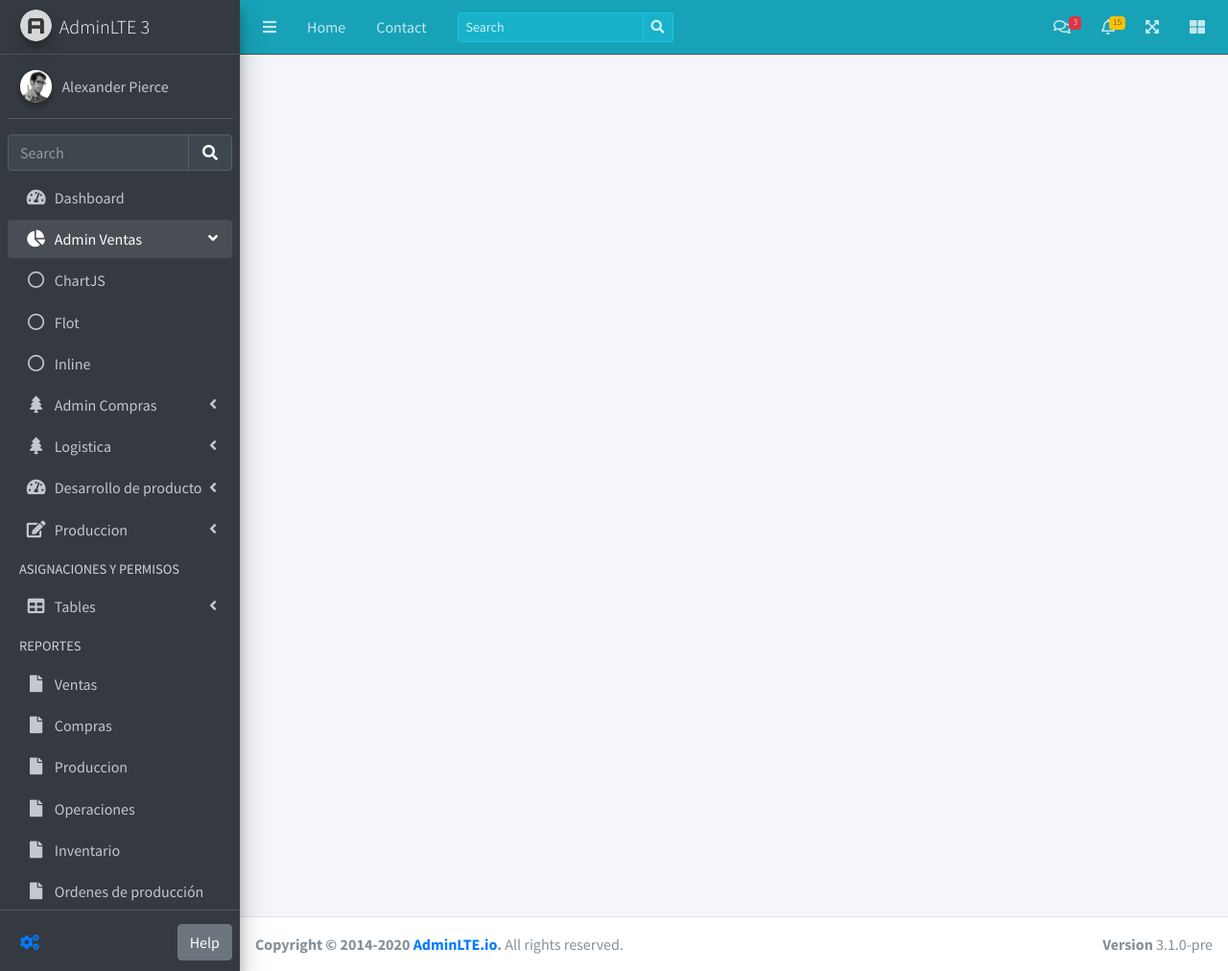
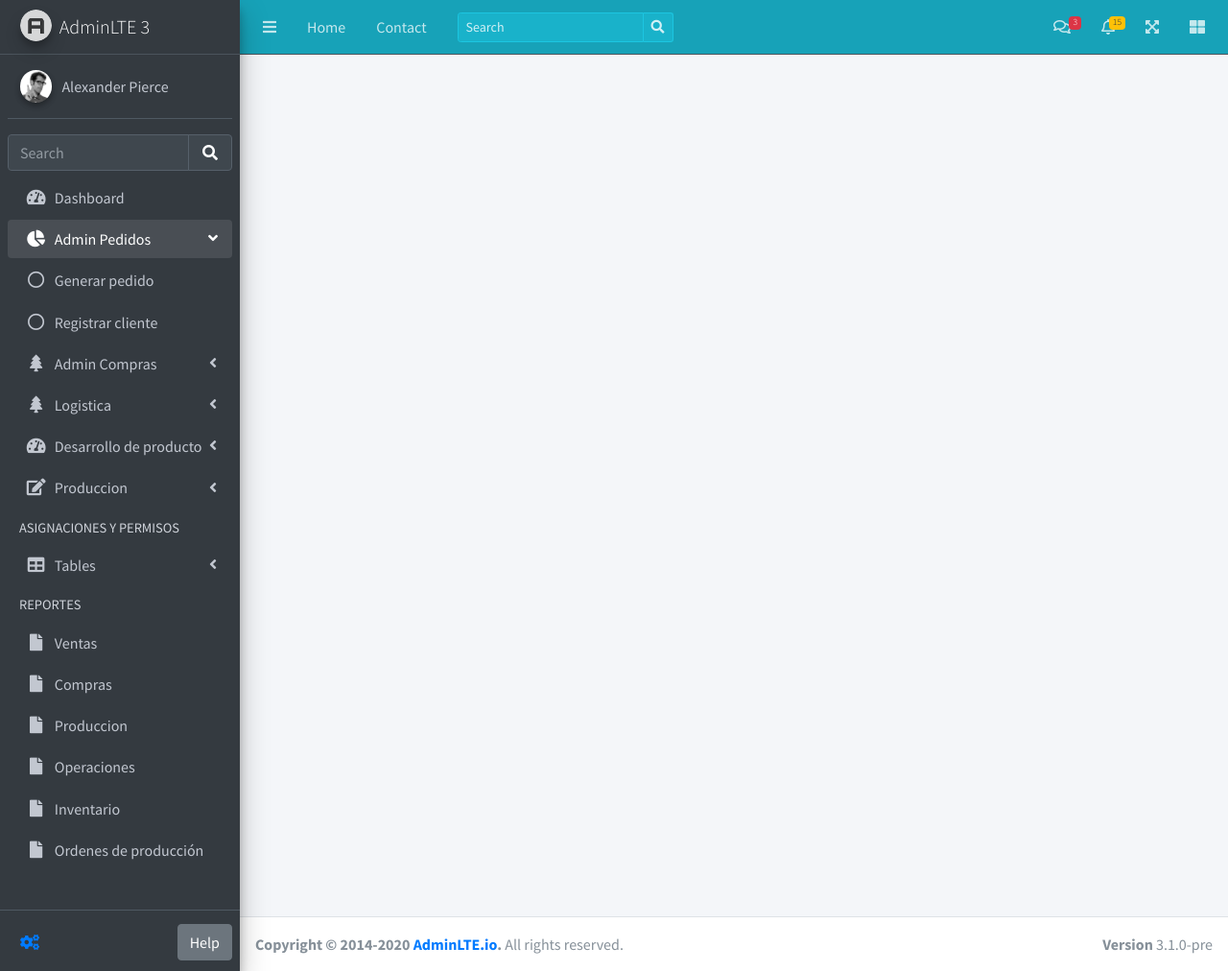
Before and after one commit to freilinjb/kakaroto, a PHP site: page / in a window 1280 px wide, after a click on "Admin Pedidos". Shown: the whole page at 96% size. Run offline with PHP 8.4, Linux system fonts and the light colour scheme; the visitor is signed in with stand-in values (Sample User, id 1); some libraries are stand-ins or nearby versions.

Commit message:
ajustando el submenu de pedidos

```diff
--- a/views/partials/asside.php
+++ b/views/partials/asside.php
@@ -47,7 +47,7 @@
                             <a href="#" class="nav-link">
                                 <i class="nav-icon fas fa-chart-pie"></i>
                                 <p>
-                                    Admin Ventas
+                                    Admin Pedidos
                                     <i class="right fas fa-angle-left"></i>
                                 </p>
                             </a>
@@ -55,19 +55,13 @@
                                 <li class="nav-item">
                                     <a href="../charts/chartjs.html" class="nav-link">
                                         <i class="far fa-circle nav-icon"></i>
-                                        <p>ChartJS</p>
+                                        <p>Generar pedido</p>
                                     </a>
                                 </li>
                                 <li class="nav-item">
-                                    <a href="../charts/flot.html" class="nav-link">
+                                    <a href="employee" class="nav-link">
                                         <i class="far fa-circle nav-icon"></i>
-                                        <p>Flot</p>
-                                    </a>
-                                </li>
-                                <li class="nav-item">
-                                    <a href="../charts/inline.html" class="nav-link">
-                                        <i class="far fa-circle nav-icon"></i>
-                                        <p>Inline</p>
+                                        <p>Registrar cliente</p>
                                     </a>
                                 </li>
                             </ul>
```
